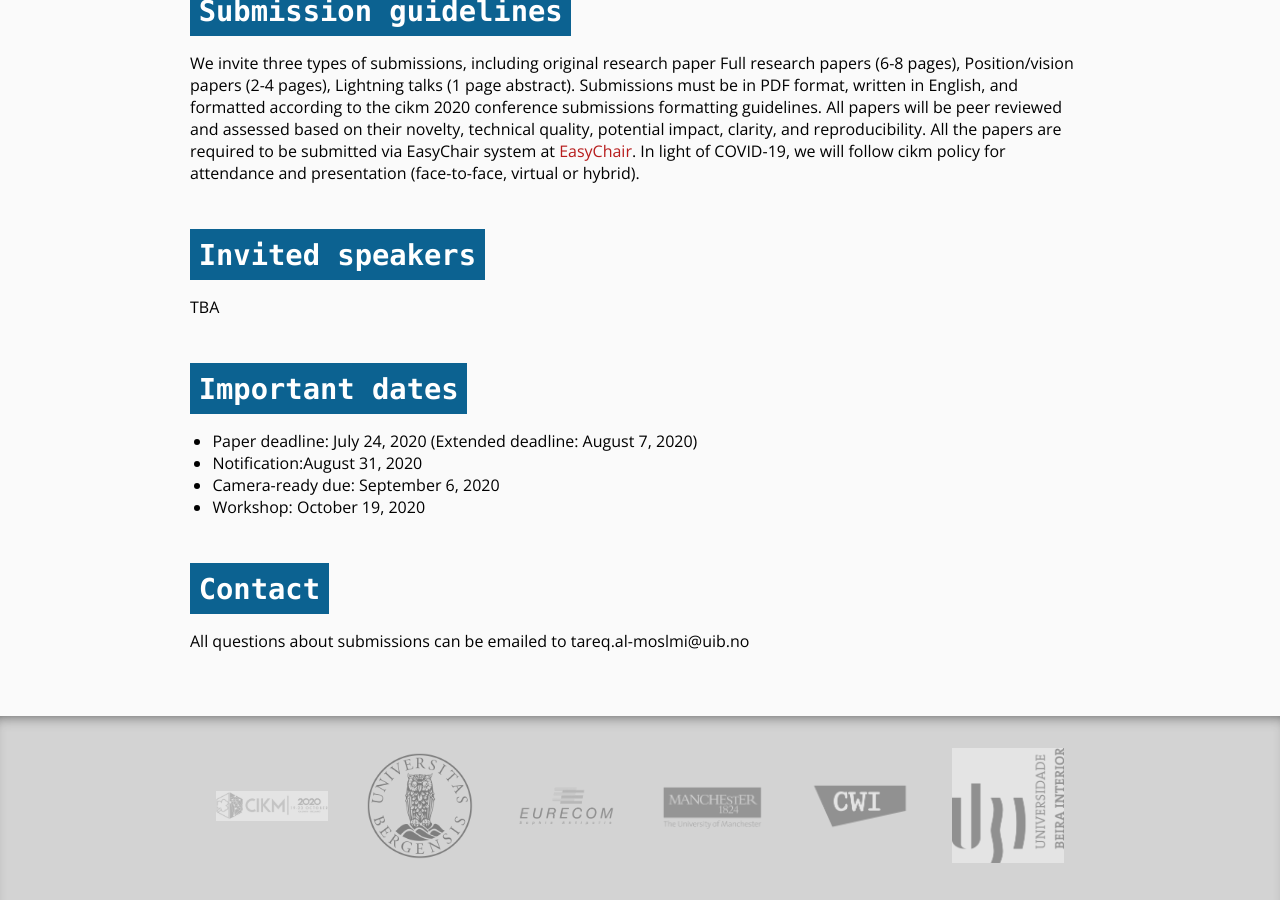
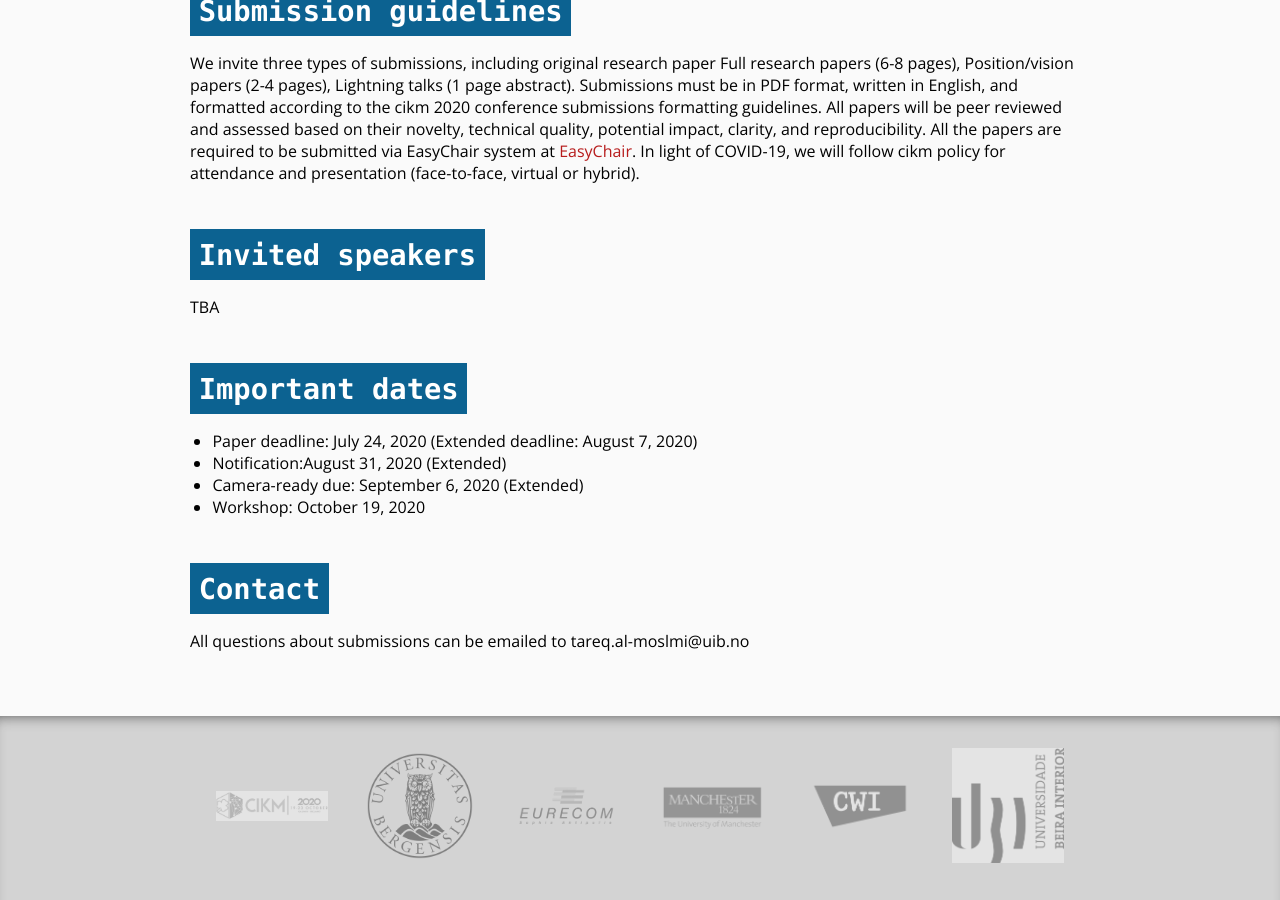
Before and after one commit to almoslmi/SemanticJournalism, a Jekyll site: the page built from docs/call.md, in a window 1280 px wide and 900 px high, scrolled down 1763 px. Built offline with Jekyll 4.4.1, drawn with Linux system fonts in a browser that asks for light colours.

Commit message:
Update call.md

```diff
--- a/docs/call.md
+++ b/docs/call.md
@@ -68,8 +68,8 @@ TBA
 # Important dates
 
 - Paper deadline: July 24, 2020 (Extended deadline: August 7, 2020)
-- Notification:August 31, 2020
-- Camera-ready due: September 6, 2020
+- Notification:August 31, 2020 (Extended)
+- Camera-ready due: September 6, 2020 (Extended)
 - Workshop: October 19, 2020
 
 # Contact
```
